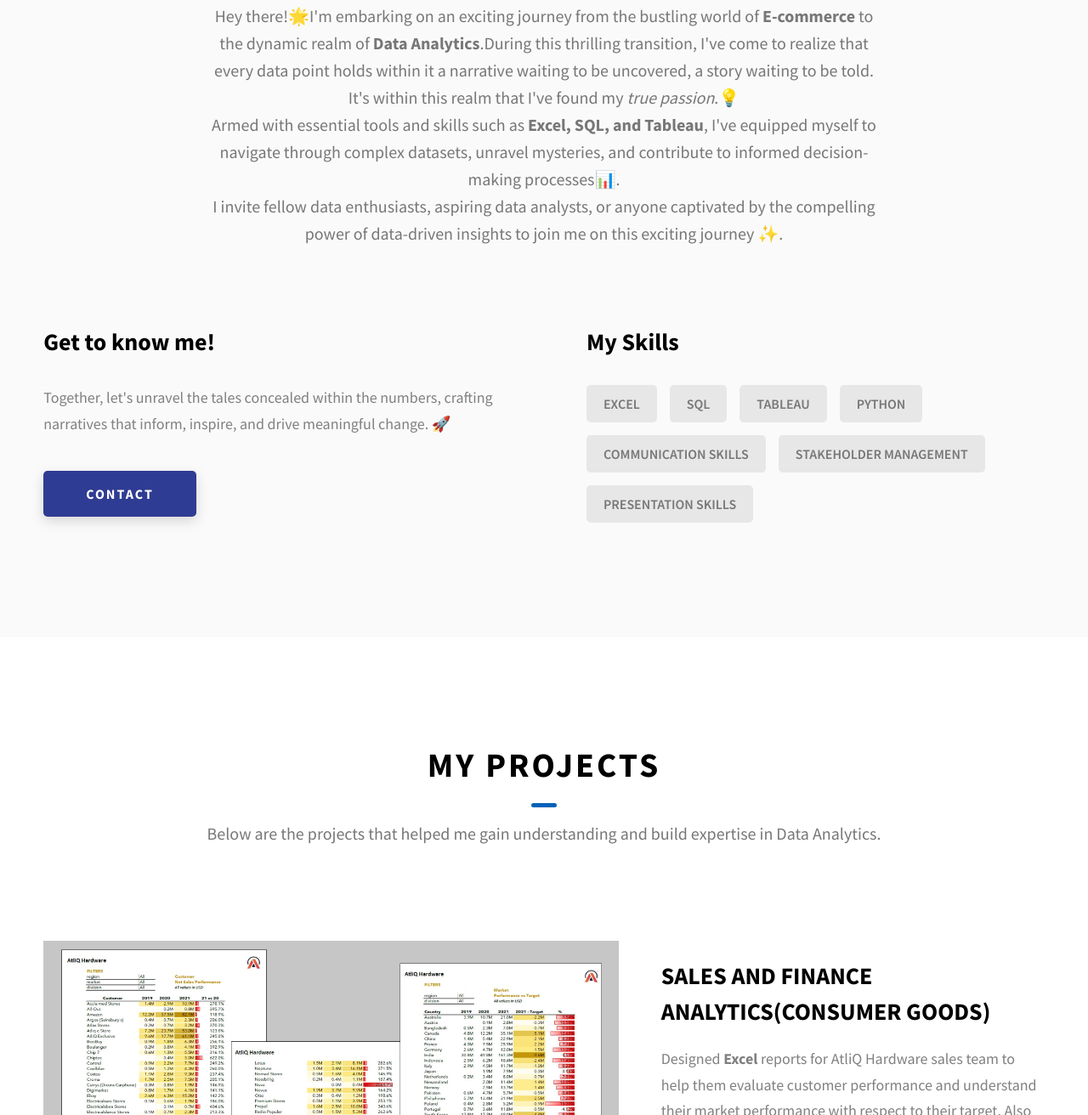
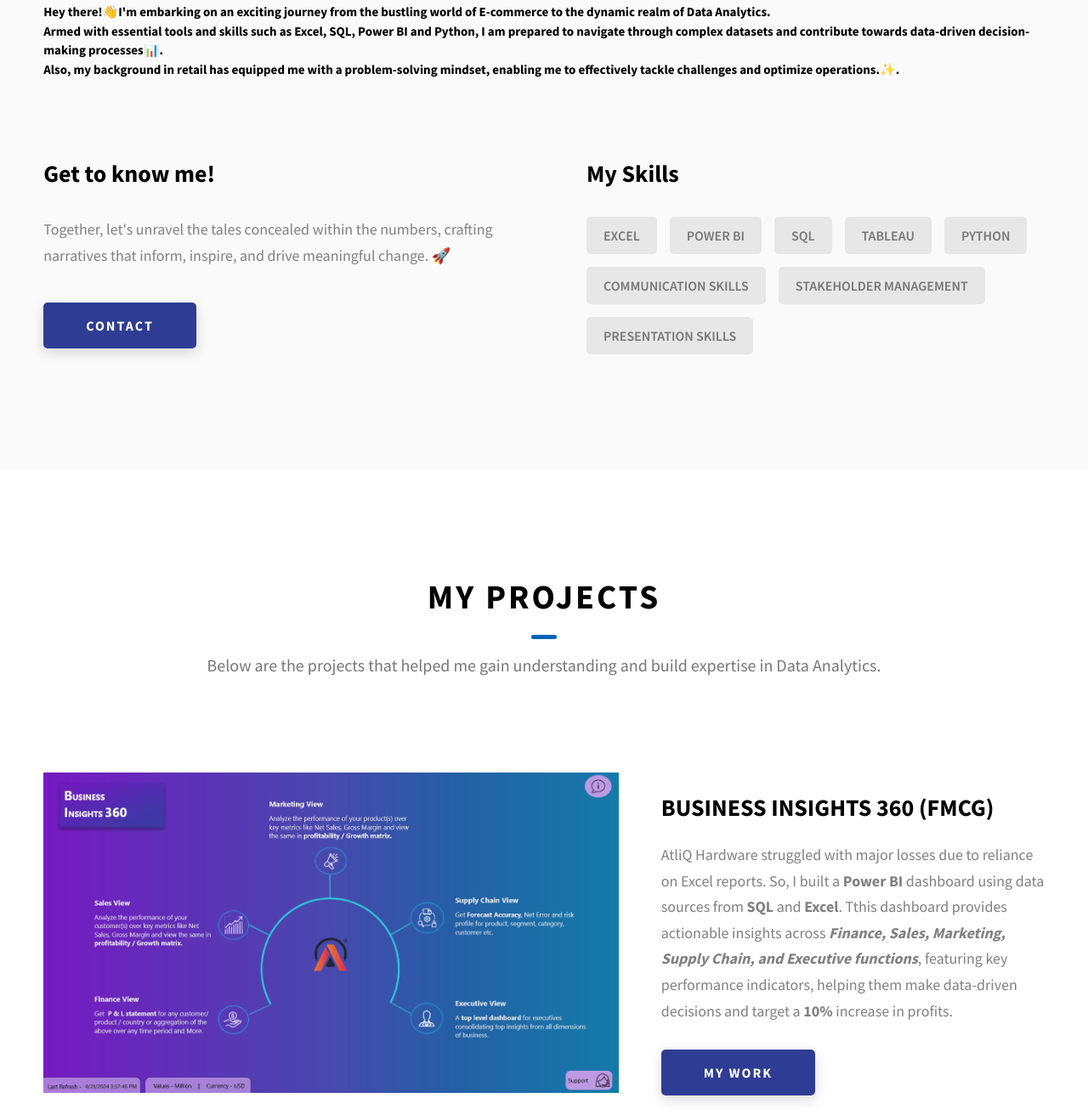
Before and after one commit to Kanikamittal99/Kanikamittal99.github.io, a website: page index.html in a window 1280 px wide. Shown: the part 1012-2324 px from the top of the page at 85% size. Drawn offline with Linux system fonts and the light colour scheme.

Commit message:
First commit

```diff
--- a/index.html
+++ b/index.html
@@ -43,7 +43,7 @@
               </a>
             </li>
             <li class="header__link-wrapper">
-              <a href="./index.html#contact" class="header__link"> Contact </a>
+              <a href="https://www.linkedin.com/in/kanikamittal086/" class="header__link" target="_blank" > Contact </a>
             </li>
           </ul>
           <div class="header__main-ham-menu-cont">
@@ -76,7 +76,7 @@
             </li>
 
             <li class="header__sm-menu-link">
-              <a href="./index.html#contact"> Contact </a>
+              <a href="./index.html#contact" > Contact </a>
             </li>
           </ul>
         </div>
@@ -87,7 +87,7 @@
         <h1 class="heading-primary">Hello, I am Kanika Mittal</h1>
         <div class="home-hero__info">
           <p class="text-primary">
-            A Data Enthusiast, Unveiling Data Stories with Excel, Tableau, SQL, and Python
+            A Data Enthusiast, Unveiling Data Stories with Excel, SQL, Power BI and Python
           </p>
         </div>
         <div class="home-hero__cta">
@@ -152,10 +152,12 @@
       <div class="main-container">
         <h2 class="heading heading-sec heading-sec__mb-med">
           <span class="heading-sec__main">About Me</span>
-          <span class="heading-sec__sub">
-            Hey there!🌟I'm embarking on an exciting journey from the bustling world of <b>E-commerce</b> to the dynamic realm of <b>Data Analytics</b>.During this thrilling transition, I've come to realize that every data point holds within it a narrative waiting to be uncovered, a story waiting to be told. It's within this realm that I've found my <i>true passion</i>.💡
-            <li>Armed with essential tools and skills such as <b>Excel, SQL, and Tableau</b>, I've equipped myself to navigate through complex datasets, unravel mysteries, and contribute to informed decision-making processes📊.</li>
-            I invite fellow data enthusiasts, aspiring data analysts, or anyone captivated by the compelling power of data-driven insights to join me on this exciting journey ✨.
+          <!--<span class="heading-sec__sub">-->
+          <span>
+            Hey there!👋I'm embarking on an exciting journey from the bustling world of <b>E-commerce</b> to the dynamic realm of <b>Data Analytics</b>.
+            <!--<li>During this thrilling transition, I've come to realize that every data point holds within it a narrative waiting to be uncovered, a story waiting to be told. It's within this realm that I've found my <i>true passion</i>.💡</li>-->
+            <li>Armed with essential tools and skills such as <b>Excel, SQL, Power BI and Python</b>, I am prepared to navigate through complex datasets and contribute towards data-driven decision-making processes📊.</li>
+            Also, my background in retail has equipped me with a problem-solving mindset, enabling me to effectively tackle challenges and optimize operations.✨.
 
           </span>
         </h2>
@@ -182,7 +184,7 @@
                 <strong>contact</strong> me here.
               </p>-->
             </div>
-            <a href="./#contact" class="btn btn--med btn--theme dynamicBgClr"
+            <a href="https://www.linkedin.com/in/kanikamittal086/" class="btn btn--med btn--theme dynamicBgClr" target="_blank"
               >Contact</a
             >
           </div>
@@ -190,7 +192,7 @@
             <h3 class="about__content-title">My Skills</h3>
             <div class="skills">
               <div class="skills__skill">EXCEL</div>
-              <!--<div class="skills__skill">POWER BI</div>-->
+              <div class="skills__skill">POWER BI</div>
               <div class="skills__skill">SQL</div>
               <div class="skills__skill">TABLEAU</div>
               <div class="skills__skill">PYTHON</div>
@@ -212,7 +214,30 @@
         </h2>
 
         <div class="projects__content">
-
+          <div class="projects__row">
+            <div class="projects__row-img-cont">
+              <img
+                src="./assets/jpeg/home.png"
+                alt="Software Screenshot"
+                class="projects__row-img"
+                loading="lazy"
+              />
+            </div>
+            <div class="projects__row-content">
+              <h3 class="projects__row-content-title">BUSINESS INSIGHTS 360 (FMCG)</h3>
+              <p class="projects__row-content-desc">
+              AtliQ Hardware struggled with major losses due to reliance on Excel reports.
+              So, I built a <b>Power BI</b> dashboard using data sources from <b>SQL</b> and <b>Excel</b>. Tthis dashboard provides actionable insights across <b><i>Finance, Sales, Marketing, Supply Chain, and Executive functions</i></b>, featuring key performance indicators, helping them make data-driven decisions and target a <b>10%</b> increase in profits.
+              </p>
+              <a
+                href="https://github.com/Kanikamittal99/Business_Insights_360"
+                //href="./project-1.html"
+                class="btn btn--med btn--theme dynamicBgClr"
+                target="_blank"
+                >My work</a
+              >
+            </div>
+          </div>
           <div class="projects__row">
             <div class="projects__row-img-cont">
               <img
@@ -336,6 +361,7 @@
         </div>
       </div>
     </section>
+    <!--
     <section id="contact" class="contact sec-pad dynamicBg">
       <div class="main-container">
         <h2 class="heading heading-sec heading-sec__mb-med">
@@ -387,7 +413,7 @@
           </form>
         </div>
       </div>
-    </section>
+    </section>-->
     <footer class="main-footer">
       <div class="main-container">
         <div class="main-footer__upper">
```
Also changed, not shown: assets/jpeg/home.png (added).
